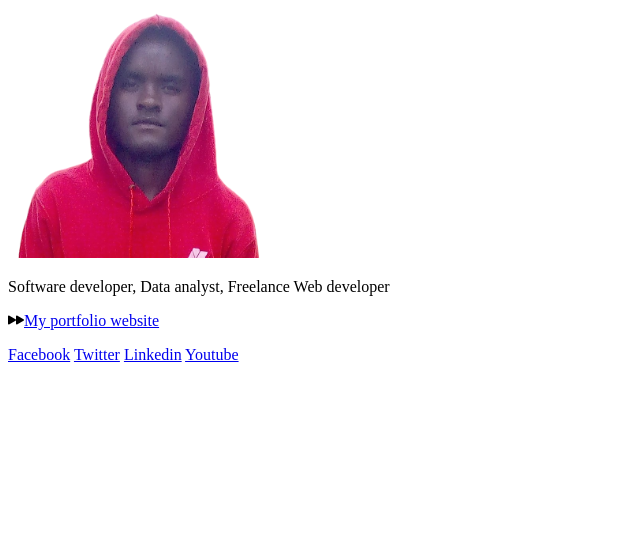
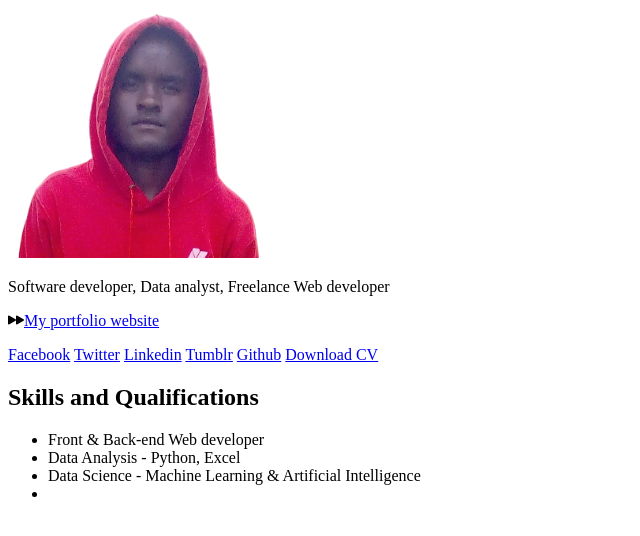
Before and after one commit to Grootcode21/Digital-Resume, a plain HTML site: page index.html in a window 1280 px wide. Shown: the whole page, without its empty margins (0-640 px from the left). Drawn offline with nearby package versions, Linux system fonts and the light colour scheme.

Commit message:
Skills and qualifications

```diff
--- a/index.html
+++ b/index.html
@@ -22,9 +22,19 @@
                 <a href="http://www.facebook.com" target="_blank" rel="noopener noreferrer">Facebook</a>
                 <a href="http://www.twitter.com" target="_blank" rel="noopener noreferrer">Twitter</a>
                 <a href="http://www.linkedin.com" target="_blank" rel="noopener noreferrer">Linkedin</a>
-                <a href="http://www.youtube.com" target="_blank" rel="noopener noreferrer">Youtube</a>
+                <a href="http://www.tumblr.com" target="_blank" rel="noopener noreferrer">Tumblr</a>
+                <a href="http://www.github.com" target="_blank" rel="noopener noreferrer">Github</a>
+                <a href="#" target="_blank" rel="noopener noreferrer">Download CV</a>
             </div>
-
+        </section>
+        <section class="section--page">
+            <h2>Skills and Qualifications</h2>
+            <ul class="qualifications--list">
+                <li>Front & Back-end Web developer</li>
+                <li>Data Analysis - Python, Excel</li>
+                <li>Data Science - Machine Learning & Artificial Intelligence</li>
+                <li></li>
+            </ul>
         </section>
     </div>
 
```
